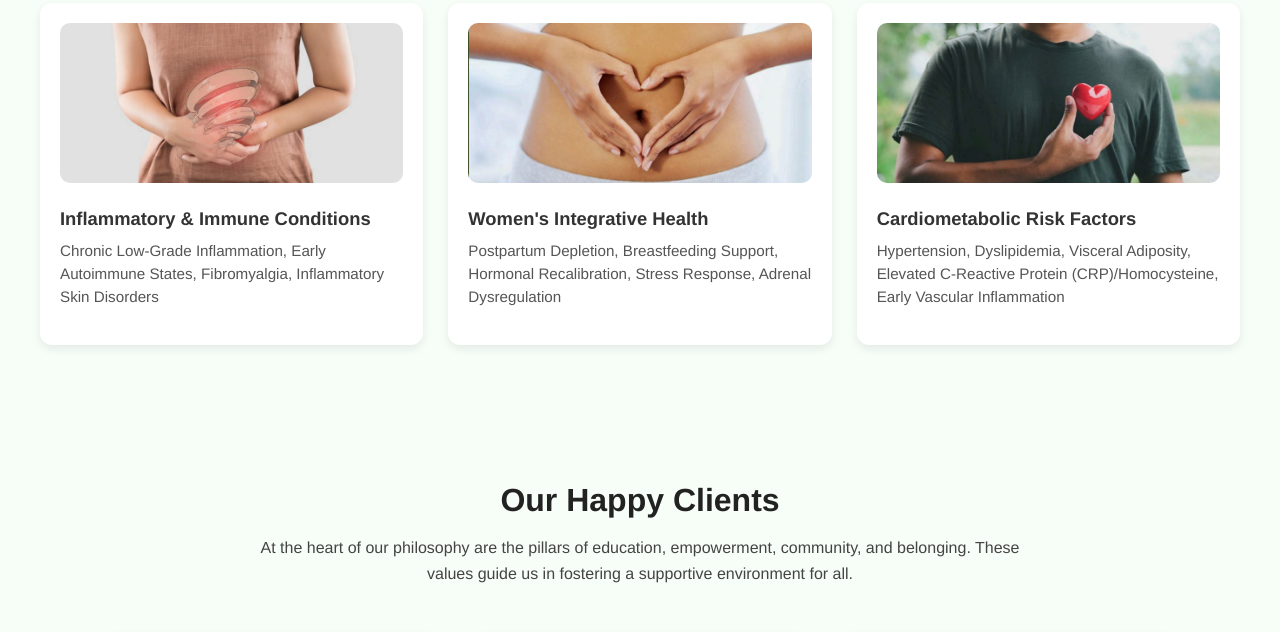
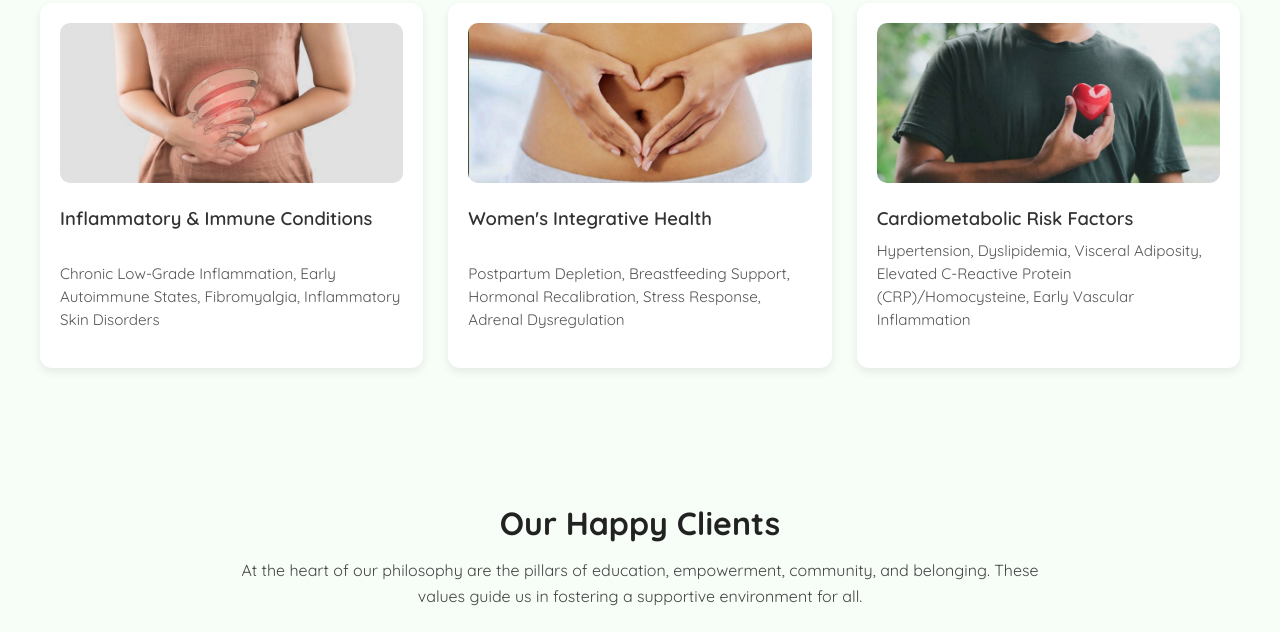
Before and after one commit to Sunit46x/Ikigai-Integrative-Healthcare, a website: page index.html in a window 1280 px wide. Shown: the part 1733-2365 px from the top of the page. Drawn offline with Linux system fonts and the light colour scheme.

Commit message:
font chnage

```diff
--- /dev/null
+++ b/package.json
@@ -0,0 +1,5 @@
+{
+  "dependencies": {
+    "@fontsource/quicksand": "^5.2.9"
+  }
+}
--- a/style.css
+++ b/style.css
@@ -1,32 +1,9 @@
-/* Base styles */
-html {
-  font-size: var(--font-size-base);
-  font-family: var(--font-family-base);
-  line-height: var(--line-height-normal);
-  color: var(--color-text);
-  background-color: var(--color-background);
-  -webkit-font-smoothing: antialiased;
-  box-sizing: border-box;
-}
+/* Import Google Font */
+@import url('https://fonts.googleapis.com/css2?family=Quicksand:wght@300..700&display=swap');
 
-body {
-  margin: 0;
-  padding: 0;
-}
-
-
-
-@font-face {
-  font-family: 'FKGroteskNeue';
-  src: url('https://r2cdn.perplexity.ai/fonts/FKGroteskNeue.woff2') format('woff2');
-}
-
-/* END PERPLEXITY DESIGN SYSTEM */
-/* Ikigai Integrative Healthcare - Fixed Design System */
-
-/* Base design system variables */
+/* Base Design System Variables */
 :root {
-  /* Brand Colors - Updated to match requirements */
+  /* Brand Colors */
   --color-primary-green: #3B7A57;
   --color-accent-beige: #F5F2E7;
   --color-soft-white: #FFFFFF;
@@ -55,8 +32,8 @@ body {
   --color-background-primary: var(--color-soft-white);
   --color-background-secondary: var(--color-accent-beige);
 
-  /* Typography - Helvetica as requested */
-  --font-family-primary: Helvetica, Arial, sans-serif;
+  /* Typography */
+  --font-family-primary: "Quicksand", Arial, sans-serif;
   --font-size-h1: 2.5rem;
   --font-size-h2: 2rem;
   --font-size-h3: 1.5rem;
@@ -76,7 +53,7 @@ body {
   --space-xl: 3rem;
   --space-2xl: 4rem;
 
-  /* Radius and Shadows */
+  /* Radius & Shadows */
   --radius-sm: 6px;
   --radius-md: 8px;
   --radius-lg: 12px;
@@ -93,13 +70,14 @@ body {
   --transition-normal: 0.3s ease;
 }
 
-/* Reset and Base Styles */
+/* Reset */
 * {
   box-sizing: border-box;
   margin: 0;
   padding: 0;
 }
 
+/* Base Styles */
 html {
   scroll-behavior: smooth;
   font-size: 100%;
@@ -109,6 +87,8 @@ html {
 }
 
 body {
+  margin: 0;
+  padding: 0;
   font-family: var(--font-family-primary);
   font-size: var(--font-size-body);
   line-height: var(--line-height-base);
@@ -118,12 +98,7 @@ body {
 }
 
 /* Typography */
-h1,
-h2,
-h3,
-h4,
-h5,
-h6 {
+h1, h2, h3, h4, h5, h6 {
   font-family: var(--font-family-primary);
   font-weight: var(--font-weight-semibold);
   line-height: 1.2;
@@ -131,21 +106,10 @@ h6 {
   color: var(--color-text-primary);
 }
 
-h1 {
-  font-size: var(--font-size-h1);
-}
-
-h2 {
-  font-size: var(--font-size-h2);
-}
-
-h3 {
-  font-size: var(--font-size-h3);
-}
-
-h4 {
-  font-size: var(--font-size-h4);
-}
+h1 { font-size: var(--font-size-h1); }
+h2 { font-size: var(--font-size-h2); }
+h3 { font-size: var(--font-size-h3); }
+h4 { font-size: var(--font-size-h4); }
 
 p {
   margin-bottom: var(--space-sm);
@@ -163,6 +127,7 @@ a:focus {
   outline: 2px solid green;
   outline-offset: 2px;
 }
+
 
 
 /* Container */
@@ -572,8 +537,7 @@ a:focus {
 
   .hero-buttons .btn {
     width: 100%;
-    max-width: 280px;
-  }
+    max-width: 230px; }
 
   .nav-brand h2 {
     font-size: 1.27rem;
```
Also changed, not shown: 1 other file.
